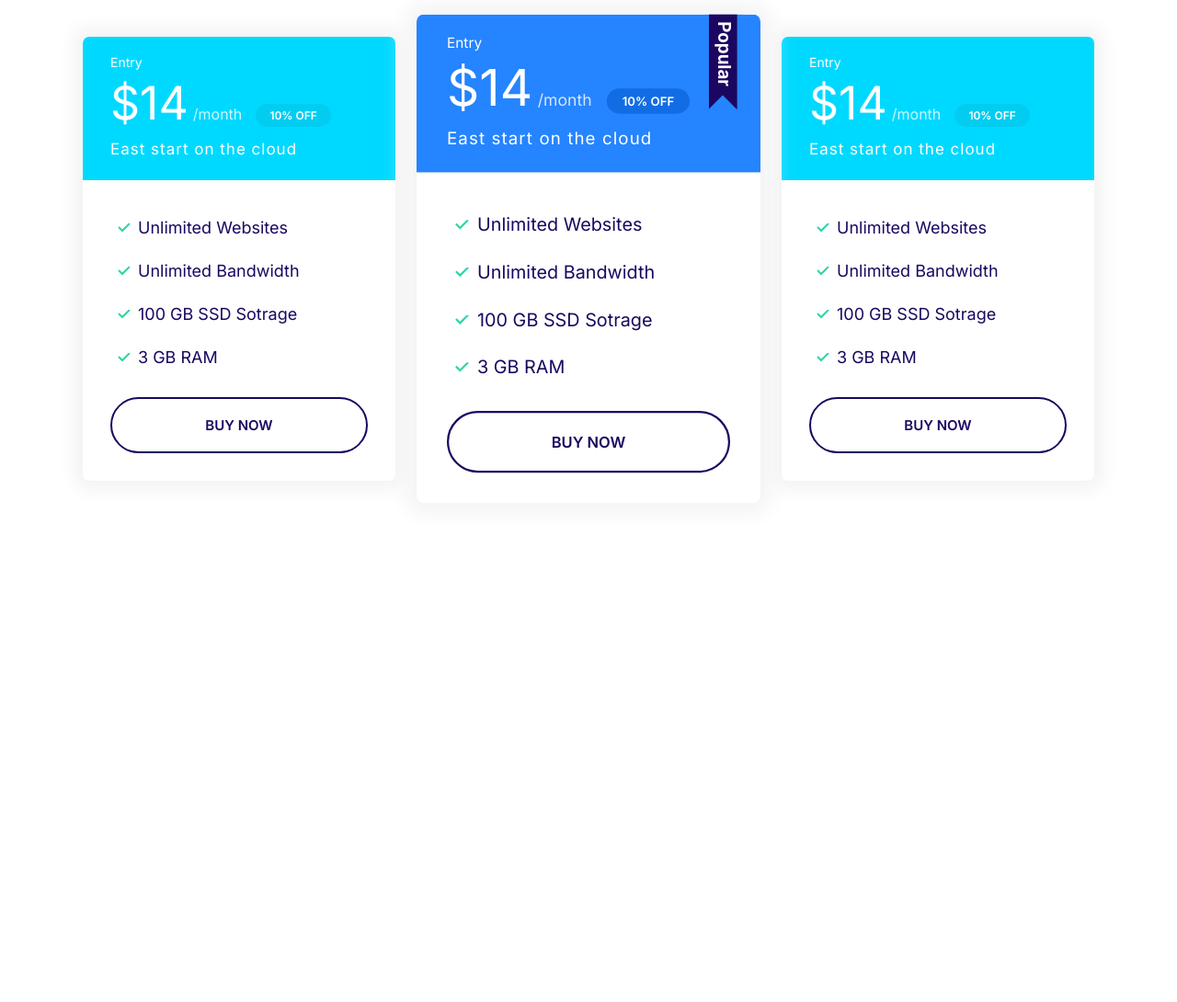
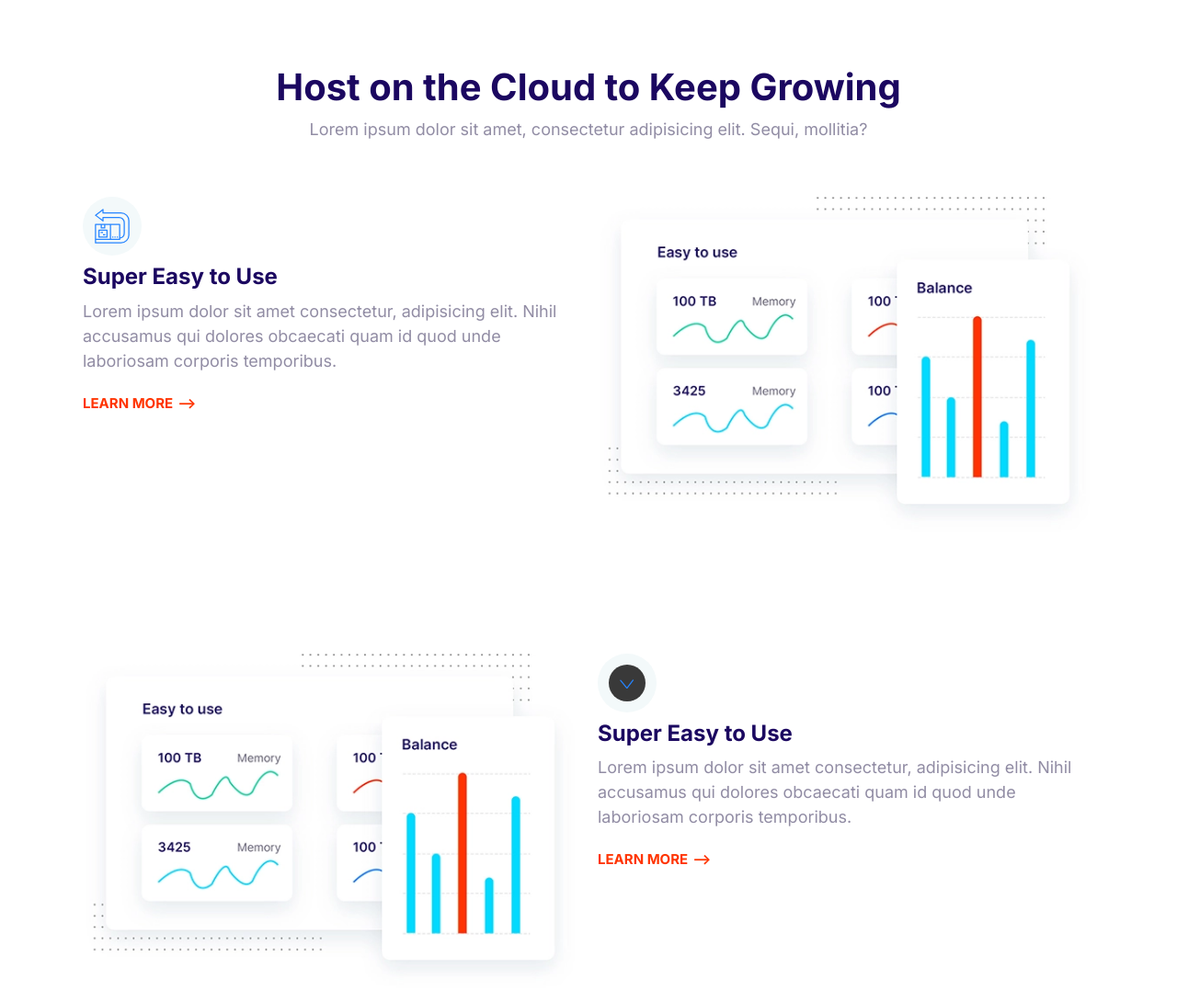
Before and after one commit to sarahnsaw/moshifyyy, a plain HTML site: page index.html in a window 1280 px wide. Shown: the part 20-1110 px from the top of the page at 92% size. Before the commit the page ends 800 px from the top, so only its background shows below. Drawn offline with Linux system fonts and the light colour scheme.

Commit message:
features block commit

```diff
--- a/css/style.css
+++ b/css/style.css
@@ -760,3 +760,27 @@
   max-width: 500px;
   margin: 0 auto;
 }
+
+/* Features */
+.feature {
+  gap: 4rem 2rem;
+  margin: 12rem 0;
+}
+
+.feature:first-of-type {
+  margin-top: 6rem;
+}
+
+.feature__heading {
+  margin: 1rem 0;
+}
+
+.feature__image {
+  width: 100%;
+}
+
+@media screen and (min-width: 768px) {
+  .feature:nth-of-type(even) .feature__content {
+    order: 2;
+  }
+}
--- a/index.html
+++ b/index.html
@@ -15,70 +15,117 @@
   </head>
 
   <body>
-    <section class="block container block-plans">
-      <div class="grid grid--1x3">
-        <div class="plan">
-          <div class="card card--secondary">
-            <header class="card__header">
-              <h3 class="plan__name">Entry</h3>
-              <span class="plan__price">$14</span>
-              <span class="plan__billing-cycle">/month</span>
-              <span class="badge badge--secondary badge--small">10% OFF</span>
-              <span class="plan__description">East start on the cloud</span>
-            </header>
-            <div class="card__body">
-              <ul class="list list--tick">
-                <li class="list__item">Unlimited Websites</li>
-                <li class="list__item">Unlimited Bandwidth</li>
-                <li class="list__item">100 GB SSD Sotrage</li>
-                <li class="list__item">3 GB RAM</li>
-              </ul>
-              <button class="btn btn--outline btn--block">Buy Now</button>
-            </div>
-          </div>
+    <section class="block container">
+      <header class="block__header">
+        <h2>Host on the Cloud to Keep Growing</h2>
+        <p>
+          Lorem ipsum dolor sit amet, consectetur adipisicing elit. Sequi,
+          mollitia?
+        </p>
+      </header>
+      <article class="grid grid--1x2 feature">
+        <div>
+          <span class="icon-container">
+            <svg class="icon icon--primary">
+              <use xlink:href="images/sprite.svg#easy"></use>
+            </svg>
+          </span>
+          <h3 class="feature__heading">Super Easy to Use</h3>
+          <p>
+            Lorem ipsum dolor sit amet consectetur, adipisicing elit. Nihil
+            accusamus qui dolores obcaecati quam id quod unde laboriosam
+            corporis temporibus.
+          </p>
+          <a href="#" class="link-arrow">Learn More</a>
         </div>
-        <div class="plan plan--popular">
-          <div class="card card--primary">
-            <header class="card__header">
-              <h3 class="plan__name">Entry</h3>
-              <span class="plan__price">$14</span>
-              <span class="plan__billing-cycle">/month</span>
-              <span class="badge badge--primary badge--small">10% OFF</span>
-              <span class="plan__description">East start on the cloud</span>
-            </header>
-            <div class="card__body">
-              <ul class="list list--tick">
-                <li class="list__item">Unlimited Websites</li>
-                <li class="list__item">Unlimited Bandwidth</li>
-                <li class="list__item">100 GB SSD Sotrage</li>
-                <li class="list__item">3 GB RAM</li>
-              </ul>
-              <button class="btn btn--outline btn--block">Buy Now</button>
-            </div>
-          </div>
+        <picture>
+          <source
+            type="image/webp"
+            srcset="images/easy2.webp 1x, images/easy.webp 2x" />
+          <source
+            type="image/jpg"
+            srcset="images/easy2.jpg 1x, images/easy.jpg 2x" />
+          <img class="feature__image" src="images/easy.jpg" alt=""
+        /></picture>
+      </article>
+
+      <article class="grid grid--1x2 feature">
+        <div class="feature__content">
+          <span class="icon-container">
+            <svg class="icon icon--primary">
+              <use xlink:href="images/sprite.svg#chevron"></use>
+            </svg>
+          </span>
+          <h3 class="feature__heading">Super Easy to Use</h3>
+          <p>
+            Lorem ipsum dolor sit amet consectetur, adipisicing elit. Nihil
+            accusamus qui dolores obcaecati quam id quod unde laboriosam
+            corporis temporibus.
+          </p>
+          <a href="#" class="link-arrow">Learn More</a>
         </div>
-        <div class="plan">
-          <div class="card card--secondary">
-            <header class="card__header">
-              <h3 class="plan__name">Entry</h3>
-              <span class="plan__price">$14</span>
-              <span class="plan__billing-cycle">/month</span>
-              <span class="badge badge--secondary badge--small">10% OFF</span>
-              <span class="plan__description">East start on the cloud</span>
-            </header>
-            <div class="card__body">
-              <ul class="list list--tick">
-                <li class="list__item">Unlimited Websites</li>
-                <li class="list__item">Unlimited Bandwidth</li>
-                <li class="list__item">100 GB SSD Sotrage</li>
-                <li class="list__item">3 GB RAM</li>
-              </ul>
-              <button class="btn btn--outline btn--block">Buy Now</button>
-            </div>
-          </div>
+        <picture>
+          <source
+            type="image/webp"
+            srcset="images/easy2.webp 1x, images/easy.webp 2x" />
+          <source
+            type="image/jpg"
+            srcset="images/easy2.jpg 1x, images/easy.jpg 2x" />
+          <img class="feature__image" src="images/easy.jpg" alt=""
+        /></picture>
+      </article>
+      <article class="grid grid--1x2 feature">
+        <div>
+          <span class="icon-container">
+            <svg class="icon icon--primary">
+              <use xlink:href="images/sprite.svg#clock"></use>
+            </svg>
+          </span>
+          <h3 class="feature__heading">Super Easy to Use</h3>
+          <p>
+            Lorem ipsum dolor sit amet consectetur, adipisicing elit. Nihil
+            accusamus qui dolores obcaecati quam id quod unde laboriosam
+            corporis temporibus.
+          </p>
+          <a href="#" class="link-arrow">Learn More</a>
         </div>
-      </div>
+        <picture>
+          <source
+            type="image/webp"
+            srcset="images/easy2.webp 1x, images/easy.webp 2x" />
+          <source
+            type="image/jpg"
+            srcset="images/easy2.jpg 1x, images/easy.jpg 2x" />
+          <img class="feature__image" src="images/easy.jpg" alt=""
+        /></picture>
+      </article>
+      <article class="grid grid--1x2 feature">
+        <div class="feature__content">
+          <span class="icon-container">
+            <svg class="icon icon--primary">
+              <use xlink:href="images/sprite.svg#wordpress"></use>
+            </svg>
+          </span>
+          <h3 class="feature__heading">Super Easy to Use</h3>
+          <p>
+            Lorem ipsum dolor sit amet consectetur, adipisicing elit. Nihil
+            accusamus qui dolores obcaecati quam id quod unde laboriosam
+            corporis temporibus.
+          </p>
+          <a href="#" class="link-arrow">Learn More</a>
+        </div>
+        <picture>
+          <source
+            type="image/webp"
+            srcset="images/easy2.webp 1x, images/easy.webp 2x" />
+          <source
+            type="image/jpg"
+            srcset="images/easy2.jpg 1x, images/easy.jpg 2x" />
+          <img class="feature__image" src="images/easy.jpg" alt=""
+        /></picture>
+      </article>
     </section>
+
     <script src="js/main.js"></script>
   </body>
 </html>
```
Also changed, not shown: components/plans block.html (added, +64 -0 lines), images/chevron.svg (added), images/clock.svg (added), images/computer.svg (added), images/easy.jpg (added), images/easy.svg (added), images/easy.webp (added), images/easy2.webp (added), images/growth.svg (added), images/line.svg (added), images/menu.svg (added), images/quotes.svg (added), images/search.svg (added), images/settings.svg (added), 2 more files.
